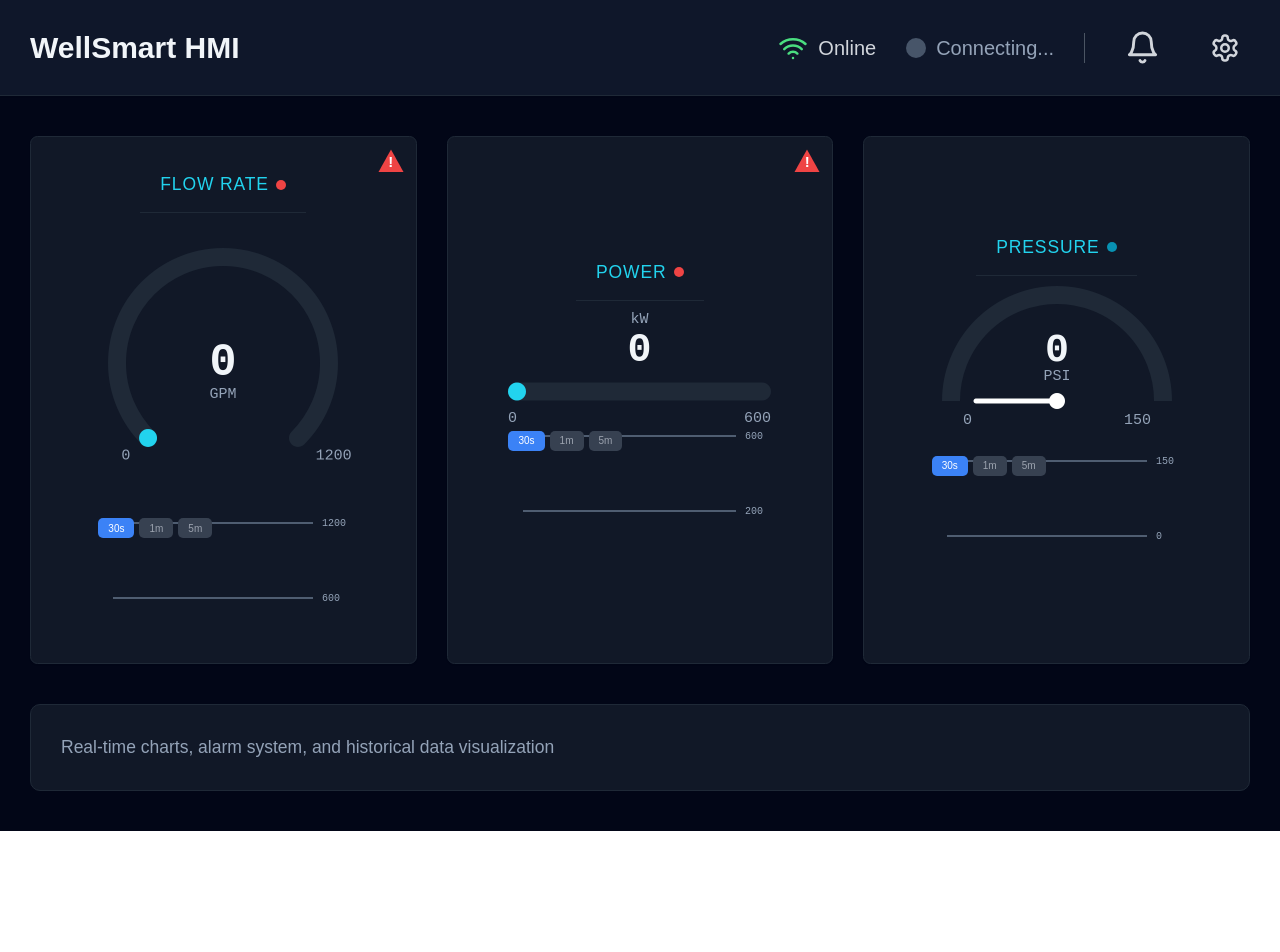
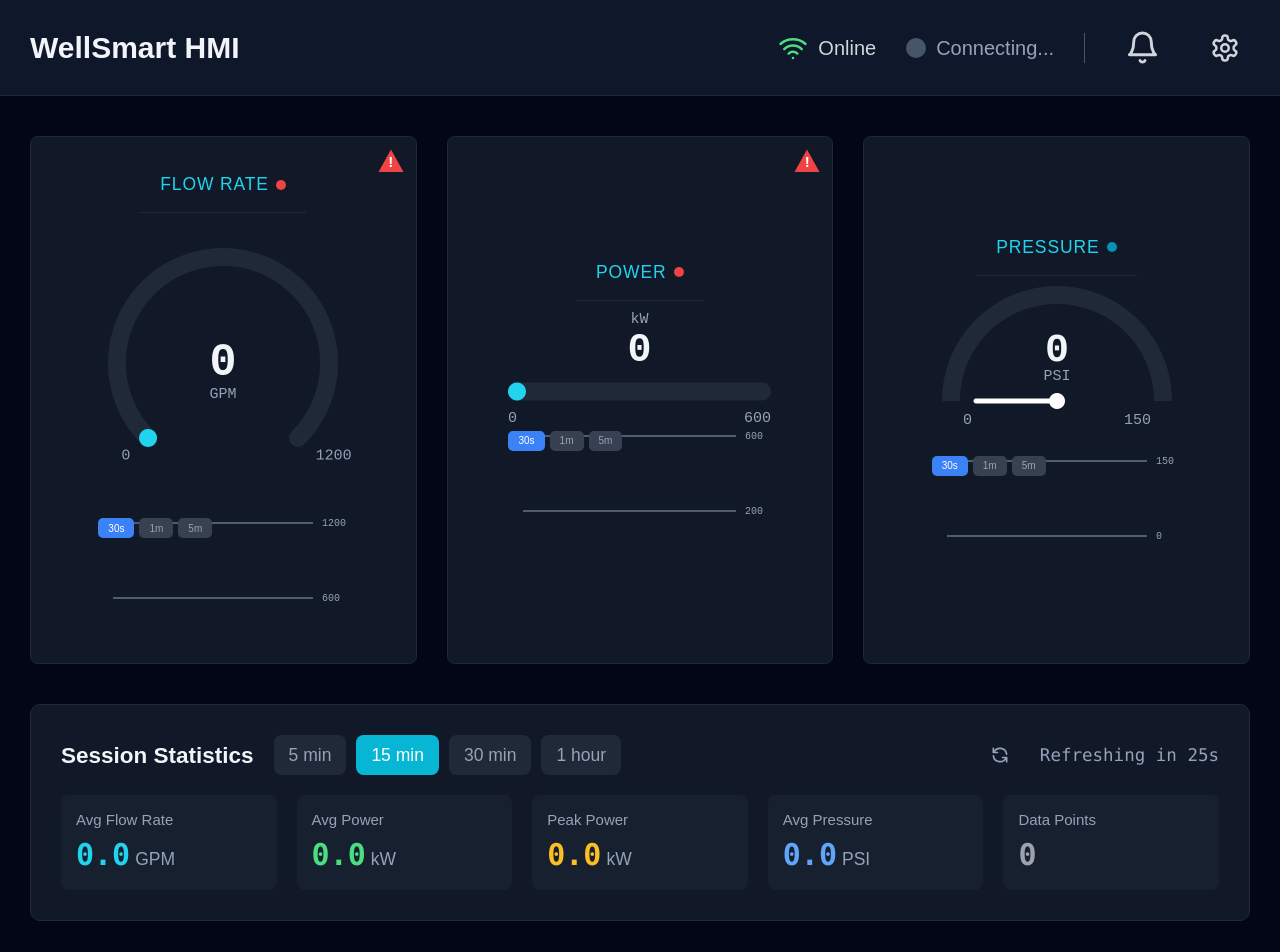
Before and after one commit to MichaelPKennedy/wellsmart-challenge, a Next.js app: page / in a window 1280 px wide. Shown: the top 952 px of the page. Before the commit the page ends 831 px from the top, so only its background shows below. Built offline with nearby package versions, Linux system fonts and the light colour scheme; no server answers.

Commit message:
feat: add configurable timeframe statistics panel
- Replace session duration with selectable timeframes (5/15/30/60 min)
- Add refresh countdown timer and manual refresh button
- Query IndexedDB for accurate stats based on timeframe
- Display average power alongside peak power

```diff
--- a/src/components/charts/SparklineChart.tsx
+++ b/src/components/charts/SparklineChart.tsx
@@ -32,7 +32,7 @@ export function SparklineChart({
   height = 110,
   isDarkMode = false,
 }: SparklineChartProps) {
-  // Convert data to chart format with horizontal line for gaps
+  // Convert data to chart format
   const chartData = useMemo(() => {
     if (data.length === 0) return [];
 
@@ -45,20 +45,8 @@ export function SparklineChart({
         ]
     );
 
-    // Add synthetic point at start of time window for horizontal line effect
-    const now = Date.now();
-    const windowStart = now - timeWindow * 60 * 1000;
-    const firstDataPoint = rawPoints[0];
-    const shouldAddStartPoint =
-      firstDataPoint && firstDataPoint[0] > windowStart;
-
-    if (shouldAddStartPoint) {
-      // Add point at window start with same value as first real data point
-      rawPoints.unshift([windowStart, firstDataPoint[1]]);
-    }
-
     return rawPoints;
-  }, [data, metricKey, timeWindow]);
+  }, [data, metricKey]);
 
   // Use consistent cyan color for sparkline
   const lineColor = isDarkMode ? "#22d3ee" : "#06b6d4"; // Cyan
--- a/src/components/dashboard/DashboardLayout.tsx
+++ b/src/components/dashboard/DashboardLayout.tsx
@@ -12,6 +12,7 @@ import { NotificationBell } from "@/components/ui/NotificationBell";
 import { WiFiStatus } from "@/components/ui/WiFiStatus";
 import { OfflineModal } from "@/components/ui/OfflineModal";
 import { SettingsModal } from "@/components/ui/SettingsModal";
+import { SessionStats } from "@/components/dashboard/SessionStats";
 
 export function DashboardLayout() {
   // Initialize WebSocket and IndexedDB
@@ -69,16 +70,7 @@ export function DashboardLayout() {
           <PowerMeter />
           <PressureDisplay />
         </div>
-
-        {/* Placeholder for charts and alarms */}
-        <div className="mt-8">
-          <div className="rounded-lg border border-hmi-bg-border dark:border-hmi-dark-bg-border bg-white dark:bg-hmi-dark-bg-card p-6 transition-colors duration-200">
-            <h2 className="text-lg font-semibold text-hmi-text-primary dark:text-hmi-dark-text-primary"></h2>
-            <p className="text-sm text-hmi-text-secondary dark:text-hmi-dark-text-secondary">
-              Real-time charts, alarm system, and historical data visualization
-            </p>
-          </div>
-        </div>
+        <SessionStats />
       </main>
       <OfflineModal />
     </div>
--- /dev/null
+++ b/src/components/dashboard/SessionStats.tsx
@@ -0,0 +1,202 @@
+"use client";
+
+import { useEffect, useState } from "react";
+import { db } from "@/lib/storage/db";
+
+type Timeframe = 5 | 15 | 30 | 60;
+
+export function SessionStats() {
+  const [selectedTimeframe, setSelectedTimeframe] = useState<Timeframe>(15);
+  const [averageFlow, setAverageFlow] = useState(0);
+  const [peakPower, setPeakPower] = useState(0);
+  const [averagePower, setAveragePower] = useState(0);
+  const [averagePressure, setAveragePressure] = useState(0);
+  const [dataPoints, setDataPoints] = useState(0);
+  const [secondsUntilRefresh, setSecondsUntilRefresh] = useState(30);
+
+  const timeframeOptions: { value: Timeframe; label: string }[] = [
+    { value: 5, label: "5 min" },
+    { value: 15, label: "15 min" },
+    { value: 30, label: "30 min" },
+    { value: 60, label: "1 hour" },
+  ];
+
+  // Function to update stats from IndexedDB
+  const updateStats = async () => {
+    try {
+      // Calculate timestamp for selected timeframe
+      const timeframeMs = selectedTimeframe * 60 * 1000;
+      const cutoffTime = new Date(Date.now() - timeframeMs).toISOString();
+
+      const recentData = await db.processData
+        .where("timestamp")
+        .above(cutoffTime)
+        .toArray();
+
+      if (recentData.length > 0) {
+        // Calculate averages
+        const avgFlow =
+          recentData.reduce((sum, d) => sum + d.flow_gpm, 0) /
+          recentData.length;
+        const avgPressure =
+          recentData.reduce((sum, d) => sum + d.pressure_psi, 0) /
+          recentData.length;
+        const avgPower =
+          recentData.reduce((sum, d) => sum + d.power_kW, 0) /
+          recentData.length;
+        const maxPower = Math.max(...recentData.map((d) => d.power_kW));
+
+        setAverageFlow(avgFlow);
+        setAveragePressure(avgPressure);
+        setAveragePower(avgPower);
+        setPeakPower(maxPower);
+        setDataPoints(recentData.length);
+      } else {
+        // Reset stats if no data available
+        setAverageFlow(0);
+        setAveragePressure(0);
+        setAveragePower(0);
+        setPeakPower(0);
+        setDataPoints(0);
+      }
+    } catch (err) {
+      console.error("Failed to calculate stats from IndexedDB", err);
+    }
+  };
+
+  // Manual refresh handler
+  const handleManualRefresh = () => {
+    updateStats();
+    setSecondsUntilRefresh(30);
+  };
+
+  // Query IndexedDB for statistics based on selected timeframe
+  useEffect(() => {
+    // Update stats immediately and then every 30 seconds
+    updateStats();
+    setSecondsUntilRefresh(30);
+    const interval = setInterval(() => {
+      updateStats();
+      setSecondsUntilRefresh(30);
+    }, 30000);
+    return () => clearInterval(interval);
+  }, [selectedTimeframe]);
+
+  // Countdown timer for refresh indicator
+  useEffect(() => {
+    const countdown = setInterval(() => {
+      setSecondsUntilRefresh((prev) => (prev > 0 ? prev - 1 : 0));
+    }, 1000);
+    return () => clearInterval(countdown);
+  }, []);
+
+  const stats = [
+    {
+      label: "Avg Flow Rate",
+      value: averageFlow.toFixed(1),
+      unit: "GPM",
+      color: "text-cyan-600 dark:text-cyan-400",
+    },
+    {
+      label: "Avg Power",
+      value: averagePower.toFixed(1),
+      unit: "kW",
+      color: "text-green-600 dark:text-green-400",
+    },
+    {
+      label: "Peak Power",
+      value: peakPower.toFixed(1),
+      unit: "kW",
+      color: "text-amber-600 dark:text-amber-400",
+    },
+    {
+      label: "Avg Pressure",
+      value: averagePressure.toFixed(1),
+      unit: "PSI",
+      color: "text-blue-600 dark:text-blue-400",
+    },
+    {
+      label: "Data Points",
+      value: dataPoints.toLocaleString(),
+      unit: "",
+      color: "text-gray-600 dark:text-gray-400",
+    },
+  ];
+
+  return (
+    <div className="mt-8">
+      <div className="rounded-lg border border-hmi-bg-border dark:border-hmi-dark-bg-border bg-white dark:bg-hmi-dark-bg-card p-6 transition-colors duration-200">
+        <div className="flex items-center justify-between mb-4">
+          <div className="flex items-center gap-4">
+            <h2 className="text-lg font-semibold text-hmi-text-primary dark:text-hmi-dark-text-primary">
+              Session Statistics
+            </h2>
+            <div className="flex gap-2">
+              {timeframeOptions.map((option) => (
+                <button
+                  key={option.value}
+                  onClick={() => setSelectedTimeframe(option.value)}
+                  className={`px-3 py-1.5 text-sm font-medium rounded-md transition-colors ${
+                    selectedTimeframe === option.value
+                      ? "bg-cyan-600 dark:bg-cyan-500 text-white"
+                      : "bg-gray-100 dark:bg-gray-800 text-hmi-text-secondary dark:text-hmi-dark-text-secondary hover:bg-gray-200 dark:hover:bg-gray-700"
+                  }`}
+                >
+                  {option.label}
+                </button>
+              ))}
+            </div>
+          </div>
+          <div className="flex items-center gap-3">
+            <button
+              onClick={handleManualRefresh}
+              className="flex items-center gap-2 px-3 py-1.5 text-sm text-hmi-text-secondary dark:text-hmi-dark-text-secondary hover:text-cyan-600 dark:hover:text-cyan-400 hover:bg-gray-100 dark:hover:bg-gray-800 rounded-md transition-colors"
+              title="Refresh now"
+            >
+              <svg
+                className="w-4 h-4"
+                fill="none"
+                stroke="currentColor"
+                viewBox="0 0 24 24"
+              >
+                <path
+                  strokeLinecap="round"
+                  strokeLinejoin="round"
+                  strokeWidth={2}
+                  d="M4 4v5h.582m15.356 2A8.001 8.001 0 004.582 9m0 0H9m11 11v-5h-.581m0 0a8.003 8.003 0 01-15.357-2m15.357 2H15"
+                />
+              </svg>
+            </button>
+            <span className="font-mono text-sm text-hmi-text-secondary dark:text-hmi-dark-text-secondary">
+              Refreshing in {secondsUntilRefresh}s
+            </span>
+          </div>
+        </div>
+        <div className="grid grid-cols-2 md:grid-cols-3 lg:grid-cols-5 gap-4">
+          {stats.map((stat) => (
+            <div
+              key={stat.label}
+              className="flex flex-col p-3 rounded-md bg-gray-50 dark:bg-gray-800/50"
+            >
+              <span className="text-xs text-hmi-text-secondary dark:text-hmi-dark-text-secondary mb-1">
+                {stat.label}
+              </span>
+              <div className="flex items-baseline gap-1">
+                <span
+                  className={`text-2xl font-bold font-mono ${stat.color}`}
+                >
+                  {stat.value}
+                </span>
+                {stat.unit && (
+                  <span className="text-sm text-hmi-text-secondary dark:text-hmi-dark-text-secondary">
+                    {stat.unit}
+                  </span>
+                )}
+              </div>
+            </div>
+          ))}
+        </div>
+      </div>
+    </div>
+  );
+}
```
